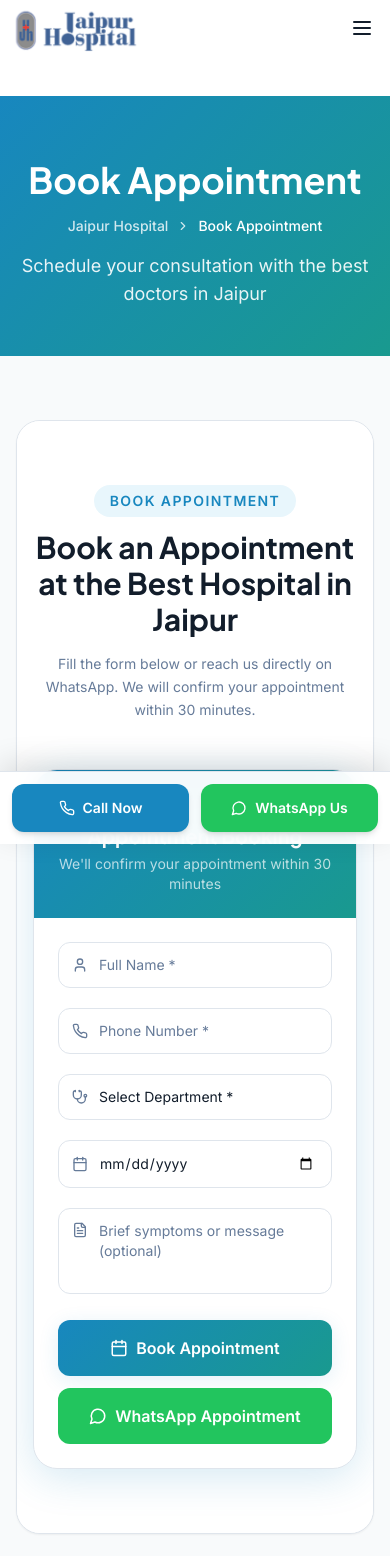
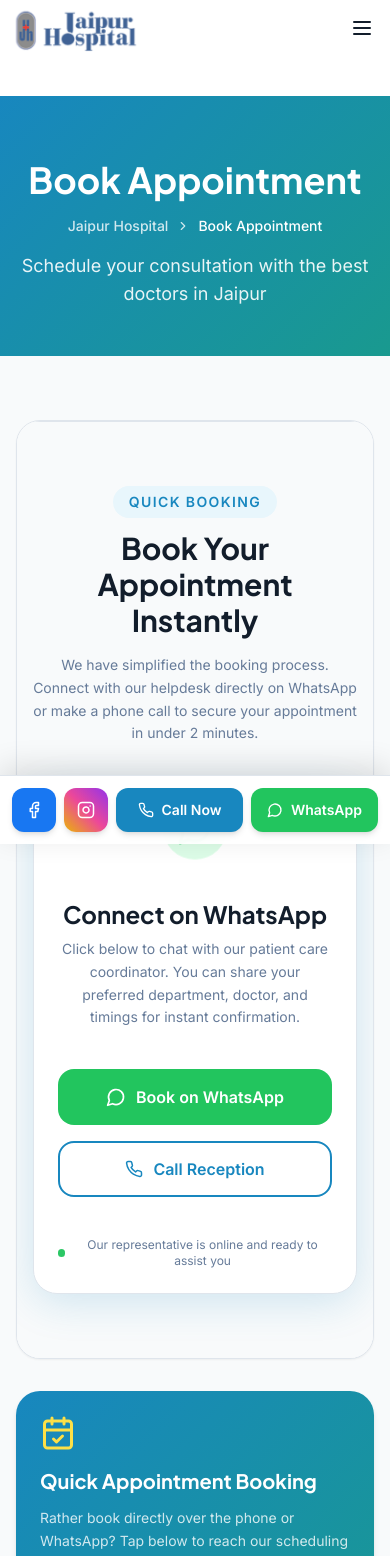
Before and after one commit to hardik0501/Staging-website-for-jaipur, a React (Vite) app: page /book-appointment in a window 390 px wide. Shown: the top 1556 px of the page. Built offline with nearby package versions, Linux system fonts and the light colour scheme; the HTML template or start-up script is replaced by a standard one.

Commit message:
codesdhdfhk

```diff
--- a/src/components/hospital/AppointmentForm.tsx
+++ b/src/components/hospital/AppointmentForm.tsx
@@ -1,158 +1,66 @@
-import { useState } from "react";
-import { Calendar, MessageCircle, User, Phone, Stethoscope, FileText, CheckCircle } from "lucide-react";
-
-const departments = [
-  "Cardiology", "Orthopaedics", "Neurology", "General Medicine",
-  "General Surgery", "Gynaecology", "Pediatrics", "ICU & Emergency",
-  "Diagnostics", "Physiotherapy",
-];
+import { MessageCircle, Phone } from "lucide-react";
 
 const AppointmentForm = () => {
-  const [form, setForm] = useState({
-    name: "", phone: "", department: "", date: "", message: "",
-  });
-  const [submitted, setSubmitted] = useState(false);
-
-  const handleChange = (e: React.ChangeEvent<HTMLInputElement | HTMLSelectElement | HTMLTextAreaElement>) => {
-    setForm({ ...form, [e.target.name]: e.target.value });
-  };
-
-  const handleSubmit = (e: React.FormEvent) => {
-    e.preventDefault();
-    setSubmitted(true);
-    setTimeout(() => setSubmitted(false), 4000);
-    setForm({ name: "", phone: "", department: "", date: "", message: "" });
-  };
-
-  const waMsg = `Hello Jaipur Hospital! I'd like to book an appointment.%0AName: ${form.name}%0APhone: ${form.phone}%0ADepartment: ${form.department}%0ADate: ${form.date}`;
   const waNumber = "919257029901";
+  const waMsg = "Hello Jaipur Hospital! I'd like to book an appointment. Please help me with doctor availability and timings.";
+  const primaryPhone = "0141-2741465";
 
   return (
-    <section id="appointment" className="section-padding bg-background">
+    <section id="appointment" className="section-padding bg-surface border-t border-border">
       <div className="container-width">
         <div className="max-w-3xl mx-auto">
-          <div className="text-center mb-12">
+          <div className="text-center mb-10">
             <span className="inline-block text-primary font-semibold text-sm uppercase tracking-widest mb-3 bg-primary-light px-4 py-1.5 rounded-full">
-              Book Appointment
+              Quick Booking
             </span>
             <h2 className="text-3xl md:text-4xl font-display font-bold text-foreground mb-4">
-              Book an Appointment at the Best Hospital in Jaipur
+              Book Your Appointment Instantly
             </h2>
-            <p className="text-muted-foreground text-sm md:text-base leading-relaxed">
-              Fill the form below or reach us directly on WhatsApp. We will confirm your appointment within 30 minutes.
+            <p className="text-muted-foreground text-sm md:text-base max-w-xl mx-auto leading-relaxed">
+              We have simplified the booking process. Connect with our helpdesk directly on WhatsApp or make a phone call to secure your appointment in under 2 minutes.
             </p>
           </div>
 
-          <div className="bg-card rounded-3xl border border-border shadow-lg-blue overflow-hidden">
-            {/* Header */}
-            <div className="bg-gradient-primary p-6 text-center">
-              <div className="text-primary-foreground font-display font-bold text-xl">
-                Jaipur Hospital — Appointment Booking
+          <div className="bg-card rounded-3xl border border-border shadow-lg-blue overflow-hidden hover:shadow-xl-blue transition-all duration-300">
+            <div className="p-6 md:p-10 text-center space-y-6">
+              <div className="w-16 h-16 rounded-full bg-green-100 text-green-500 flex items-center justify-center mx-auto animate-bounce">
+                <MessageCircle size={36} />
               </div>
-              <div className="text-primary-foreground/70 text-sm mt-1">
-                We'll confirm your appointment within 30 minutes
+
+              <div className="space-y-2">
+                <h3 className="font-display font-bold text-2xl text-foreground">
+                  Connect on WhatsApp
+                </h3>
+                <p className="text-muted-foreground text-sm md:text-base max-w-lg mx-auto leading-relaxed">
+                  Click below to chat with our patient care coordinator. You can share your preferred department, doctor, and timings for instant confirmation.
+                </p>
+              </div>
+
+              <div className="pt-4 flex flex-col sm:flex-row justify-center items-center gap-4 max-w-md mx-auto">
+                <a
+                  href={`https://wa.me/${waNumber}?text=${encodeURIComponent(waMsg)}`}
+                  target="_blank"
+                  rel="noopener noreferrer"
+                  className="w-full sm:flex-1 flex items-center justify-center gap-2.5 bg-green-500 hover:bg-green-600 text-white font-bold rounded-2xl py-4 px-6 text-base transition-all hover:scale-102 hover:shadow-lg shadow-green-500/20"
+                >
+                  <MessageCircle size={20} />
+                  Book on WhatsApp
+                </a>
+
+                <a
+                  href={`tel:${primaryPhone}`}
+                  className="w-full sm:flex-1 flex items-center justify-center gap-2.5 border-2 border-primary text-primary hover:bg-primary-light font-bold rounded-2xl py-3.5 px-6 text-base transition-all hover:scale-102"
+                >
+                  <Phone size={18} />
+                  Call Reception
+                </a>
+              </div>
+
+              <div className="pt-4 text-xs md:text-sm text-muted-foreground flex items-center justify-center gap-2">
+                <span className="w-2 h-2 rounded-full bg-green-500 animate-pulse" />
+                <span>Our representative is online and ready to assist you</span>
               </div>
             </div>
-
-            {submitted ? (
-              <div className="p-12 text-center">
-                <div className="w-16 h-16 rounded-full bg-green-100 flex items-center justify-center mx-auto mb-4">
-                  <CheckCircle size={32} className="text-green-500" />
-                </div>
-                <h3 className="font-display font-bold text-xl text-foreground mb-2">
-                  Appointment Requested!
-                </h3>
-                <p className="text-muted-foreground">
-                  Our team will call you shortly to confirm your appointment.
-                </p>
-              </div>
-            ) : (
-              <form onSubmit={handleSubmit} className="p-6 md:p-8 space-y-5">
-                <div className="grid md:grid-cols-2 gap-5">
-                  <div className="relative">
-                    <User size={16} className="absolute left-3.5 top-1/2 -translate-y-1/2 text-muted-foreground" />
-                    <input
-                      type="text"
-                      name="name"
-                      value={form.name}
-                      onChange={handleChange}
-                      placeholder="Full Name *"
-                      required
-                      className="w-full pl-10 pr-4 py-3 rounded-xl border border-border bg-background text-foreground placeholder:text-muted-foreground focus:outline-none focus:ring-2 focus:ring-primary/50 focus:border-primary text-sm"
-                    />
-                  </div>
-                  <div className="relative">
-                    <Phone size={16} className="absolute left-3.5 top-1/2 -translate-y-1/2 text-muted-foreground" />
-                    <input
-                      type="tel"
-                      name="phone"
-                      value={form.phone}
-                      onChange={handleChange}
-                      placeholder="Phone Number *"
-                      required
-                      className="w-full pl-10 pr-4 py-3 rounded-xl border border-border bg-background text-foreground placeholder:text-muted-foreground focus:outline-none focus:ring-2 focus:ring-primary/50 focus:border-primary text-sm"
-                    />
-                  </div>
-                  <div className="relative">
-                    <Stethoscope size={16} className="absolute left-3.5 top-1/2 -translate-y-1/2 text-muted-foreground" />
-                    <select
-                      name="department"
-                      value={form.department}
-                      onChange={handleChange}
-                      required
-                      className="w-full pl-10 pr-4 py-3 rounded-xl border border-border bg-background text-foreground focus:outline-none focus:ring-2 focus:ring-primary/50 focus:border-primary text-sm appearance-none"
-                    >
-                      <option value="">Select Department *</option>
-                      {departments.map((d) => (
-                        <option key={d} value={d}>{d}</option>
-                      ))}
-                    </select>
-                  </div>
-                  <div className="relative">
-                    <Calendar size={16} className="absolute left-3.5 top-1/2 -translate-y-1/2 text-muted-foreground" />
-                    <input
-                      type="date"
-                      name="date"
-                      value={form.date}
-                      onChange={handleChange}
-                      min={new Date().toISOString().split("T")[0]}
-                      className="w-full pl-10 pr-4 py-3 rounded-xl border border-border bg-background text-foreground focus:outline-none focus:ring-2 focus:ring-primary/50 focus:border-primary text-sm"
-                    />
-                  </div>
-                </div>
-
-                <div className="relative">
-                  <FileText size={16} className="absolute left-3.5 top-3.5 text-muted-foreground" />
-                  <textarea
-                    name="message"
-                    value={form.message}
-                    onChange={handleChange}
-                    placeholder="Brief symptoms or message (optional)"
-                    rows={3}
-                    className="w-full pl-10 pr-4 py-3 rounded-xl border border-border bg-background text-foreground placeholder:text-muted-foreground focus:outline-none focus:ring-2 focus:ring-primary/50 focus:border-primary text-sm resize-none"
-                  />
-                </div>
-
-                <div className="flex flex-col sm:flex-row gap-3">
-                  <button
-                    type="submit"
-                    className="flex-1 flex items-center justify-center gap-2 bg-gradient-primary text-primary-foreground font-bold rounded-xl py-4 hover:opacity-90 transition-opacity shadow-md-blue"
-                  >
-                    <Calendar size={18} />
-                    Book Appointment
-                  </button>
-                  <a
-                    href={`https://wa.me/${waNumber}?text=${waMsg}`}
-                    target="_blank"
-                    rel="noopener noreferrer"
-                    className="flex-1 flex items-center justify-center gap-2 bg-green-500 text-white font-bold rounded-xl py-4 hover:bg-green-600 transition-colors"
-                  >
-                    <MessageCircle size={18} />
-                    WhatsApp Appointment
-                  </a>
-                </div>
-              </form>
-            )}
           </div>
         </div>
       </div>
--- a/src/components/hospital/ConditionsWeTreat.tsx
+++ b/src/components/hospital/ConditionsWeTreat.tsx
@@ -33,7 +33,7 @@
         </div>
 
         {/* Condition Grid */}
-        <div className="grid md:grid-cols-2 gap-4 max-w-4xl mx-auto">
+        <div className="grid grid-cols-1 sm:grid-cols-2 gap-4 max-w-4xl mx-auto">
           {conditions.map((item, idx) => (
             <div
               key={idx}
--- a/src/components/hospital/FacilitiesGallery.tsx
+++ b/src/components/hospital/FacilitiesGallery.tsx
@@ -68,7 +68,7 @@
         </div>
 
         {/* Main Image */}
-        <div className="relative rounded-3xl overflow-hidden shadow-2xl mb-6" style={{ height: "420px" }}>
+        <div className="relative rounded-3xl overflow-hidden shadow-2xl mb-6 h-64 sm:h-[420px]">
           <img
             src={facilities[active].img}
             alt={facilities[active].alt}
--- a/src/components/hospital/FloatingButtons.tsx
+++ b/src/components/hospital/FloatingButtons.tsx
@@ -1,10 +1,65 @@
-import { Phone, MessageCircle } from "lucide-react";
+import { useState, useEffect, useRef } from "react";
+import { Phone, MessageCircle, Facebook, Instagram, Plus, X } from "lucide-react";
 
 const FloatingButtons = () => {
+  const [isOpen, setIsOpen] = useState(false);
+  const containerRef = useRef<HTMLDivElement>(null);
+
+  useEffect(() => {
+    const handleClickOutside = (event: MouseEvent) => {
+      if (containerRef.current && !containerRef.current.contains(event.target as Node)) {
+        setIsOpen(false);
+      }
+    };
+    document.addEventListener("mousedown", handleClickOutside);
+    return () => document.removeEventListener("mousedown", handleClickOutside);
+  }, []);
+
   return (
     <>
       {/* Desktop Floating Buttons (visible on tablet/desktop) */}
-      <div className="fixed bottom-6 right-4 z-50 hidden sm:flex flex-col gap-3">
+      <div
+        ref={containerRef}
+        className="fixed bottom-6 right-4 z-50 hidden sm:flex flex-col items-end gap-3"
+      >
+        {/* Expanded Options */}
+        <div className={`flex flex-col gap-3 transition-all duration-300 transform origin-bottom ${
+          isOpen
+            ? "opacity-100 translate-y-0 scale-100 pointer-events-auto"
+            : "opacity-0 translate-y-4 scale-95 pointer-events-none"
+        }`}>
+          {/* Instagram */}
+          <a
+            href="https://www.instagram.com/jaipurhospital"
+            target="_blank"
+            rel="noopener noreferrer"
+            className="group flex items-center gap-2 bg-gradient-to-tr from-yellow-500 via-pink-500 to-purple-600 text-white rounded-full shadow-lg hover:shadow-xl transition-all hover:scale-105"
+            aria-label="Instagram"
+          >
+            <div className="w-12 h-12 md:w-14 md:h-14 flex items-center justify-center flex-shrink-0">
+              <Instagram size={24} className="w-5 h-5 md:w-6 md:h-6" />
+            </div>
+            <span className="text-sm font-semibold pr-4 hidden group-hover:inline-block whitespace-nowrap">
+              Follow on Instagram
+            </span>
+          </a>
+
+          {/* Facebook */}
+          <a
+            href="https://www.facebook.com/jaipurhospital"
+            target="_blank"
+            rel="noopener noreferrer"
+            className="group flex items-center gap-2 bg-[#1877F2] text-white rounded-full shadow-lg hover:shadow-xl transition-all hover:scale-105"
+            aria-label="Facebook"
+          >
+            <div className="w-12 h-12 md:w-14 md:h-14 flex items-center justify-center flex-shrink-0">
+              <Facebook size={24} className="w-5 h-5 md:w-6 md:h-6" />
+            </div>
+            <span className="text-sm font-semibold pr-4 hidden group-hover:inline-block whitespace-nowrap">
+              Like on Facebook
+            </span>
+          </a>
+
           {/* WhatsApp */}
           <a
             href="https://wa.me/919257029901?text=Hello%20Jaipur%20Hospital!%20I%20need%20assistance."
@@ -36,12 +91,56 @@
           </a>
         </div>
 
+        {/* Toggle Button */}
+        <button
+          onClick={() => setIsOpen(!isOpen)}
+          className={`w-12 h-12 md:w-14 md:h-14 rounded-full flex items-center justify-center text-white shadow-lg hover:shadow-xl transition-all duration-300 hover:scale-105 active:scale-95 relative ${
+            isOpen
+              ? "bg-slate-700 hover:bg-slate-800 rotate-90"
+              : "bg-primary hover:bg-primary/90"
+          }`}
+          aria-label="Toggle Quick Contact Menu"
+        >
+          {isOpen ? (
+            <X size={24} className="w-5 h-5 md:w-6 md:h-6" />
+          ) : (
+            <>
+              {/* Pulsing ring for attention when closed */}
+              <span className="absolute inset-0 rounded-full bg-primary/30 animate-ping pointer-events-none animate-duration-1000" />
+              <Plus size={24} className="w-5 h-5 md:w-6 md:h-6 relative z-10" />
+            </>
+          )}
+        </button>
+      </div>
+
       {/* Mobile Sticky Bottom Bar (visible on mobile only) */}
-      <div className="fixed bottom-0 left-0 right-0 z-50 bg-card/95 backdrop-blur-md border-t border-border p-3 flex sm:hidden gap-3 shadow-[0_-8px_30px_rgb(0,0,0,0.12)]">
+      <div className="fixed bottom-0 left-0 right-0 z-50 bg-card/95 backdrop-blur-md border-t border-border p-3 flex sm:hidden items-center gap-2 shadow-[0_-8px_30px_rgb(0,0,0,0.12)]">
+        {/* Facebook */}
+        <a
+          href="https://www.facebook.com/jaipurhospital"
+          target="_blank"
+          rel="noopener noreferrer"
+          className="w-11 h-11 flex items-center justify-center bg-[#1877F2] text-white rounded-xl active:scale-95 transition-transform shadow-md flex-shrink-0"
+          aria-label="Facebook"
+        >
+          <Facebook size={18} />
+        </a>
+
+        {/* Instagram */}
+        <a
+          href="https://www.instagram.com/jaipurhospital"
+          target="_blank"
+          rel="noopener noreferrer"
+          className="w-11 h-11 flex items-center justify-center bg-gradient-to-tr from-yellow-500 via-pink-500 to-purple-600 text-white rounded-xl active:scale-95 transition-transform shadow-md flex-shrink-0"
+          aria-label="Instagram"
+        >
+          <Instagram size={18} />
+        </a>
+
         {/* Call CTA */}
         <a
           href="tel:+919257029901"
-          className="flex-1 flex items-center justify-center gap-2 bg-primary text-primary-foreground font-bold rounded-xl py-3.5 text-sm active:scale-95 transition-transform shadow-md"
+          className="flex-1 flex items-center justify-center gap-2 bg-primary text-primary-foreground font-bold rounded-xl py-3 text-sm active:scale-95 transition-transform shadow-md h-11"
         >
           <Phone size={16} />
           Call Now
@@ -52,10 +151,10 @@
           href="https://wa.me/919257029901?text=Hello%20Jaipur%20Hospital!%20I%20need%20assistance."
           target="_blank"
           rel="noopener noreferrer"
-          className="flex-1 flex items-center justify-center gap-2 bg-green-500 text-white font-bold rounded-xl py-3.5 text-sm active:scale-95 transition-transform shadow-md"
+          className="flex-1 flex items-center justify-center gap-2 bg-green-500 text-white font-bold rounded-xl py-3 text-sm active:scale-95 transition-transform shadow-md h-11"
         >
           <MessageCircle size={16} />
-          WhatsApp Us
+          WhatsApp
         </a>
       </div>
     </>
--- a/src/components/hospital/HeroSection.tsx
+++ b/src/components/hospital/HeroSection.tsx
@@ -1,4 +1,4 @@
-import { Calendar, Phone, MessageCircle, ShieldCheck, Clock, Stethoscope } from "lucide-react";
+import { Phone, MessageCircle, ShieldCheck, Clock, Stethoscope } from "lucide-react";
 
 const HeroSection = () => {
   return (
@@ -17,15 +17,15 @@
       {/* Content */}
       <div className="relative z-10 container-width text-center pt-32 pb-20">
         {/* Badge */}
-        <div className="inline-flex items-center gap-2 bg-primary-foreground/15 backdrop-blur-sm border border-primary-foreground/20 rounded-full px-4 py-2 mb-6 animate-fade-up">
-          <span className="w-2 h-2 bg-green-400 rounded-full animate-pulse" />
-          <span className="text-primary-foreground text-sm font-medium">
+        <div className="inline-flex items-center gap-2 bg-primary-foreground/15 backdrop-blur-sm border border-primary-foreground/20 rounded-full px-4 py-2 mb-6 animate-fade-up max-w-[90vw] sm:max-w-none">
+          <span className="w-2 h-2 bg-green-400 rounded-full animate-pulse flex-shrink-0" />
+          <span className="text-primary-foreground text-xs sm:text-sm font-medium truncate sm:whitespace-normal">
             Trusted Healthcare Since 2004 · Lal Kothi, Jaipur, Rajasthan
           </span>
         </div>
 
         <h1
-          className="text-4xl md:text-5xl lg:text-6xl xl:text-7xl font-display font-bold text-primary-foreground mb-6 leading-tight animate-fade-up"
+          className="text-3xl sm:text-4xl md:text-5xl lg:text-6xl xl:text-7xl font-display font-bold text-primary-foreground mb-6 leading-tight animate-fade-up"
           style={{ animationDelay: "0.1s" }}
         >
           Best Multispeciality
@@ -45,13 +45,6 @@
           className="flex flex-col sm:flex-row items-center justify-center gap-4 mb-14 animate-fade-up"
           style={{ animationDelay: "0.3s" }}
         >
-          <a
-            href="#appointment"
-            className="flex items-center justify-center gap-2 bg-primary-foreground text-primary font-bold rounded-full px-8 py-4 text-base shadow-lg-blue hover:scale-105 transition-transform w-full sm:w-auto"
-          >
-            <Calendar size={18} />
-            Book Appointment
-          </a>
           <a
             href="tel:+919257029901"
             className="flex items-center justify-center gap-2 bg-primary-foreground/15 backdrop-blur-sm border border-primary-foreground/30 text-primary-foreground font-semibold rounded-full px-8 py-4 text-base hover:bg-primary-foreground/25 transition-colors w-full sm:w-auto"
--- a/src/index.css
+++ b/src/index.css
@@ -113,7 +113,7 @@
   }
 
   body {
-    @apply bg-background text-foreground;
+    @apply bg-background text-foreground pb-16 sm:pb-0;
     font-feature-settings: "rlig" 1, "calt" 1;
   }
 }
```
Also changed, not shown: src/components/hospital/DoctorsSection.tsx (+21 -5 lines), src/components/hospital/SpecialitiesSection.tsx (+6 -6 lines). Lines whose indentation alone changed are shown as unchanged.
